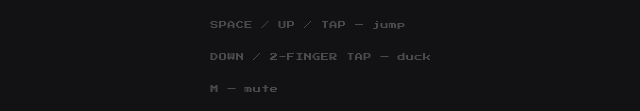
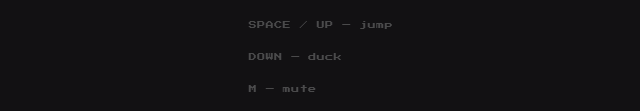
Before and after one commit to stevedylandev/dino, a website with bundled scripts: page index.html in a window 1280 px wide. Shown: the part 420-531 px from the top of the page, without its empty margins (319-959 px from the left). Built offline with nearby package versions, Linux system fonts and the light colour scheme; files whose address does not match are found by name.

Commit message:
chore: updated desktop instructions

```diff
--- a/index.html
+++ b/index.html
@@ -24,8 +24,8 @@
   <body>
     <div id="game-container"></div>
     <div id="cheatsheet">
-      <span>SPACE / UP / TAP — jump</span>
-      <span>DOWN / 2-FINGER TAP — duck</span>
+      <span>SPACE / UP — jump</span>
+      <span>DOWN — duck</span>
       <span>M — mute</span>
     </div>
     <div id="touch-zones">
```
